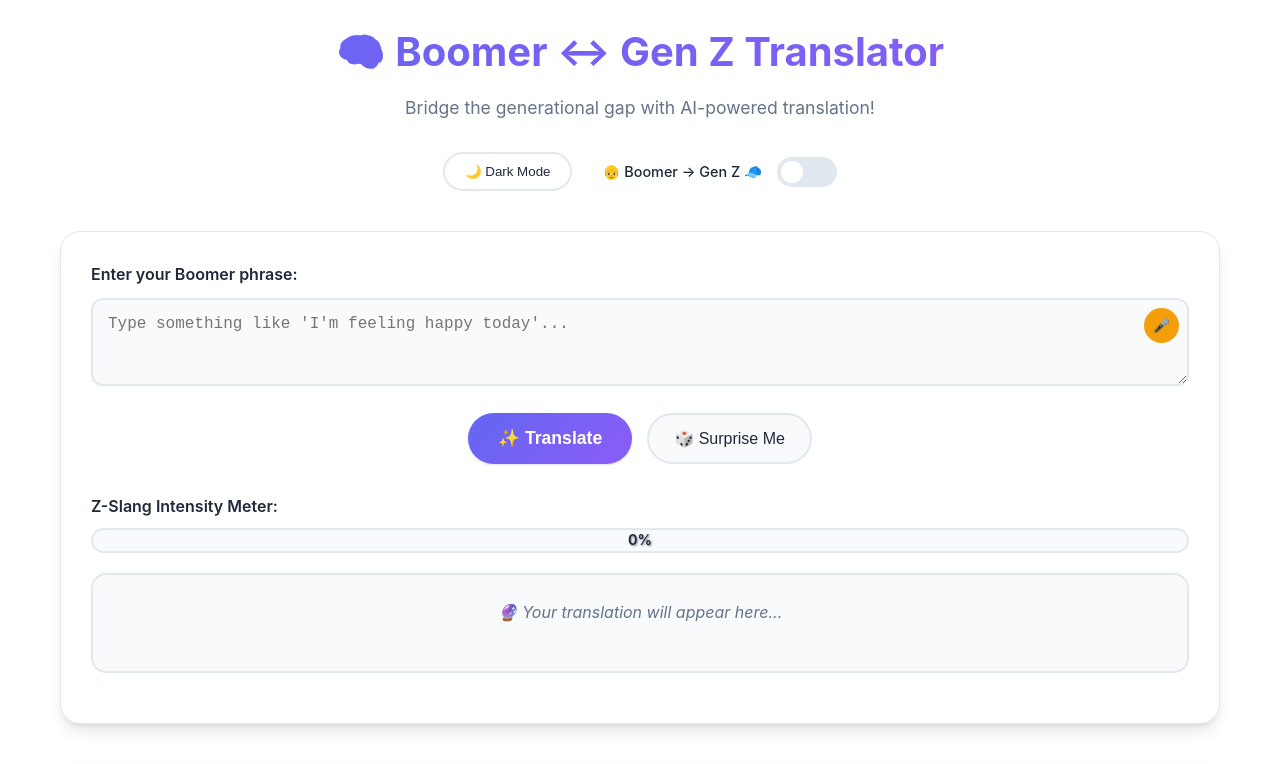
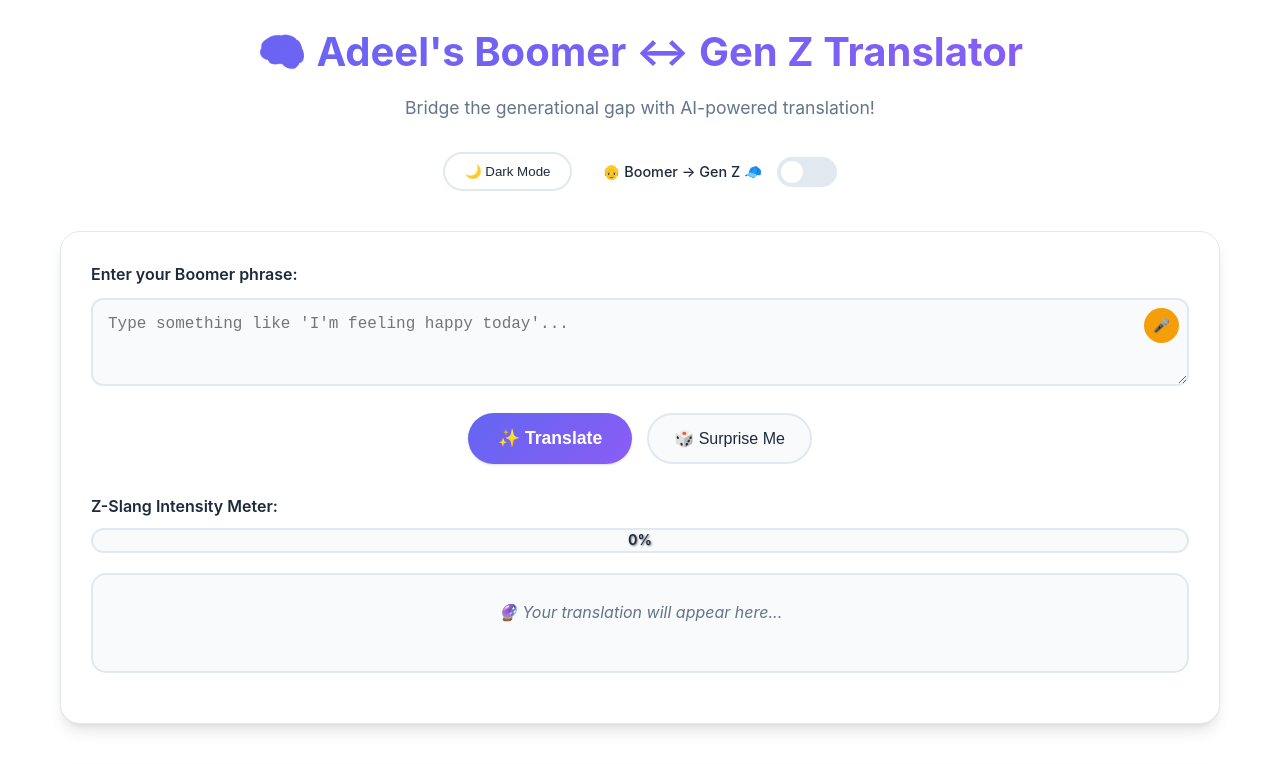
Before and after one commit to adeel825/boomer-genz-translator, a website: page public/index.html in a window 1280 px wide. Shown: the top 764 px of the page. Drawn offline with nearby package versions, Linux system fonts and the light colour scheme.

Commit message:
Update index.html

```diff
--- a/public/index.html
+++ b/public/index.html
@@ -10,7 +10,7 @@
 <body>
     <div class="container">
         <header>
-            <h1>🧠 Boomer ↔ Gen Z Translator</h1>
+            <h1>🧠 Adeel's Boomer ↔ Gen Z Translator</h1>
             <p>Bridge the generational gap with AI-powered translation!</p>
 
             <div class="controls">
```
